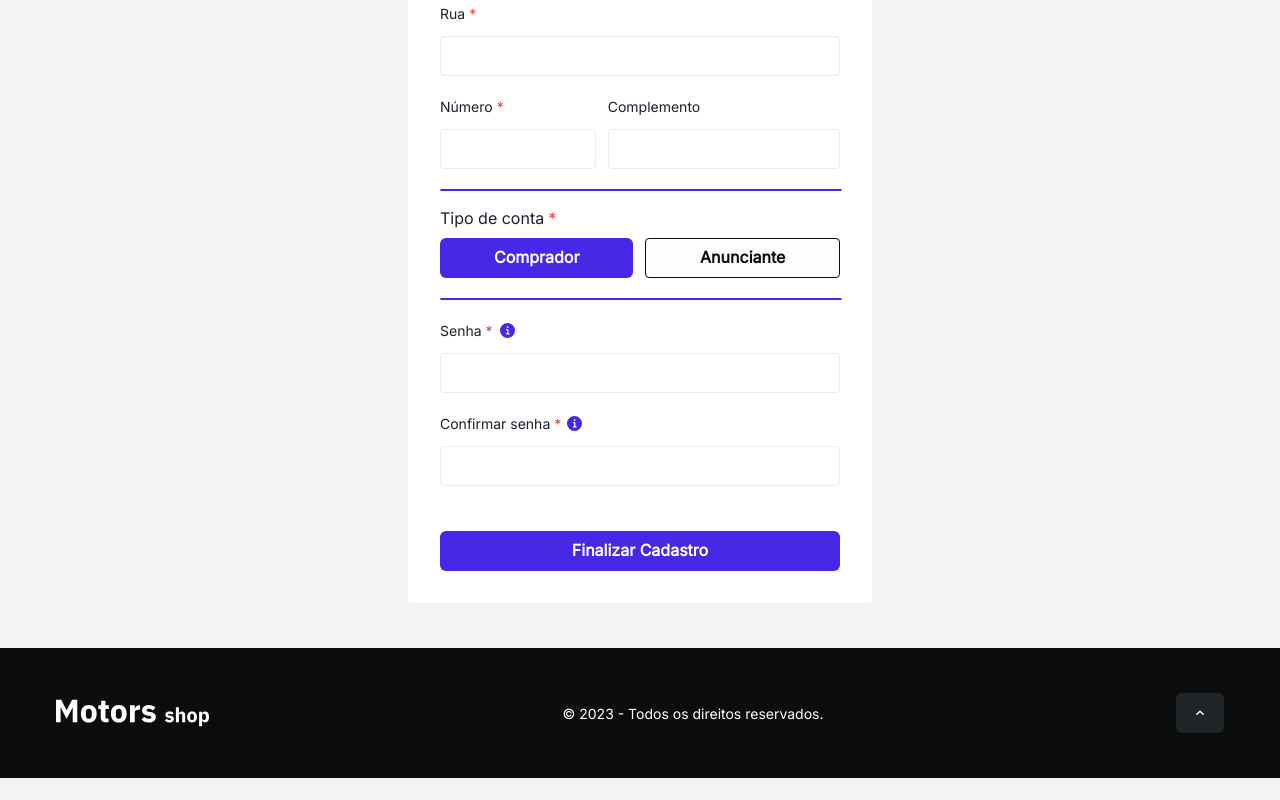
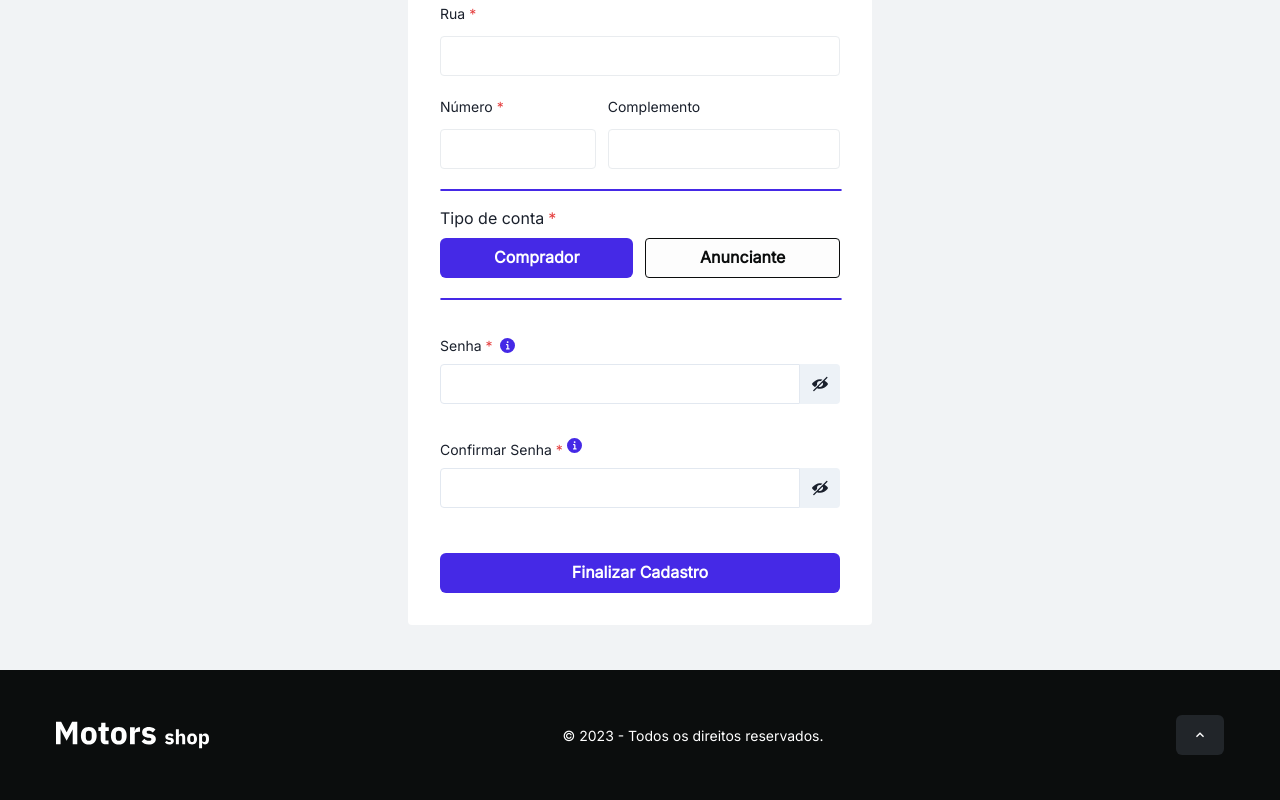
Before and after one commit to Germana-1/Kenzie_Kars, a React (Vite) app in the folder front/: page /register in a window 1280 px wide. Shown: the part 1184-1984 px from the top of the page. Before the commit the page ends 1962 px from the top, so only its background shows below. Built offline with nearby package versions, Linux system fonts and the light colour scheme; no server answers.

Commit message:
feat: add option to show password in entries

```diff
--- a/front/src/pages/RegisterPage/index.tsx
+++ b/front/src/pages/RegisterPage/index.tsx
@@ -3,12 +3,14 @@ import {
     Flex,
     FormControl,
     FormLabel,
+    IconButton,
+    Input,
     Tooltip,
 } from "@chakra-ui/react";
 import { yupResolver } from "@hookform/resolvers/yup";
 import { useForm } from "react-hook-form";
 import { useContext, useState } from "react";
-import { InfoIcon } from "@chakra-ui/icons";
+import { InfoIcon, ViewIcon, ViewOffIcon } from "@chakra-ui/icons";
 
 import { HeaderComponent } from "./../../components/HeaderComponent/index";
 import { InputFormComponent } from "../../components/InputFormComponent/InputFormRegisterUserComponent/index";
@@ -20,7 +22,7 @@ import { Colors } from "../../styles/colors";
 import { UserContext } from "../../contexts/userContext";
 import { registerUserSchema } from "../../schemas/register.schema";
 import { ModalSucess } from "../../components/ModalComponents/ModalSucessComponent";
-
+import { labelCSS } from "../../styles/global";
 
 const formStyle = {
     width: "100%",
@@ -30,15 +32,14 @@ const formStyle = {
 };
 
 export const RegisterPage = () => {
-  const {
-    userRegister,
-    isSucessModalOpen,
-    setIsSucessModalOpen
-  } = useContext(UserContext);
+    const { userRegister, isSucessModalOpen, setIsSucessModalOpen } =
+        useContext(UserContext);
     const [isError, setIsError] = useState<boolean>(true);
 
+    const [showPassword, setShowPassword] = useState(true);
     const [optionIsBuyer, setOptionIsBuyer] = useState<boolean>(false);
-  const [optionIsAdvertiser, setOptionIsAdvertiser] = useState<boolean>(false);
+    const [optionIsAdvertiser, setOptionIsAdvertiser] =
+        useState<boolean>(false);
     const [animation, setAnimation] = useState(false);
     const [openTooltip, setOpenTooltip] = useState(false);
     const [openTooltip2, setOpenTooltip2] = useState(false);
@@ -93,8 +94,8 @@ export const RegisterPage = () => {
             ...data,
             accountType: optionIsBuyer ? "buyer" : "seller",
         };
-
-    userRegister(dataUpdate);
+        console.log(dataUpdate);
+        // userRegister(dataUpdate);
     };
 
     return (
@@ -114,7 +115,11 @@ export const RegisterPage = () => {
                     backgroundColor={Colors.white}
                     borderRadius={"4px"}
                 >
-          <TextH5 fontWeight={800} fontFamily={"Lexend"} color={Colors.brand1}>
+                    <TextH5
+                        fontWeight={800}
+                        fontFamily={"Lexend"}
+                        color={Colors.brand1}
+                    >
                         Cadastro
                     </TextH5>
                     <form
@@ -123,7 +128,9 @@ export const RegisterPage = () => {
                     >
                         <FormControl isRequired>
                             <Flex flexDir={"column"} gap={5}>
-                <TextH7 fontWeight={800}>Informações Pessoais</TextH7>
+                                <TextH7 fontWeight={800}>
+                                    Informações Pessoais
+                                </TextH7>
                                 <InputFormComponent
                                     labelText={"Nome"}
                                     name="name"
@@ -177,7 +184,9 @@ export const RegisterPage = () => {
                             />
 
                             <Flex flexDir={"column"} mt={"15px"} gap={5}>
-                <TextH7 fontWeight={800}>Informações de Endereço</TextH7>
+                                <TextH7 fontWeight={800}>
+                                    Informações de Endereço
+                                </TextH7>
                                 <InputFormComponent
                                     mask={"99999.999"}
                                     labelText={"CEP"}
@@ -209,7 +218,6 @@ export const RegisterPage = () => {
                                     name="address.street"
                                     autoComplete="off"
                                 />
-
                                 <Flex gap={3}>
                                     <Flex flexDir={"column"} gap={2}>
                                         <InputFormComponent
@@ -220,7 +228,6 @@ export const RegisterPage = () => {
                                             autoComplete="off"
                                         />
                                     </Flex>
-
                                     <FormControl isRequired={false}>
                                         <Flex flexDir={"column"} gap={2}>
                                             <InputFormComponent
@@ -241,7 +248,9 @@ export const RegisterPage = () => {
 
                             <Flex flexDir={"column"} gap={5}>
                                 <FormControl isRequired isInvalid={isError}>
-                  <FormLabel mt={"15px"}>Tipo de conta</FormLabel>
+                                    <FormLabel mt={"15px"}>
+                                        Tipo de conta
+                                    </FormLabel>
                                     <Flex gap={3}>
                                         <ButtonBrand1
                                             w={"full"}
@@ -264,7 +273,9 @@ export const RegisterPage = () => {
                                                     : ""
                                             }
                                             isDisabled={optionIsAdvertiser}
-                      onClick={() => setAdvertiserOption()}
+                                            onClick={() =>
+                                                setAdvertiserOption()
+                                            }
                                         >
                                             Anunciante
                                         </ButtonGray10>
@@ -275,7 +286,39 @@ export const RegisterPage = () => {
                                     borderRadius={"2px"}
                                     opacity={"1"}
                                 />
+                                <FormControl isRequired>
+                                    <FormLabel css={labelCSS} mt={"15px"}>
+                                        Senha
+                                    </FormLabel>
+                                    <Flex>
+                                        <Input
+                                            focusBorderColor={Colors.brand1}
+                                            color={Colors.brand1}
+                                            type={
+                                                showPassword
+                                                    ? "password"
+                                                    : "text"
+                                            }
+                                            borderRadius={"4px 0 0 4px"}
+                                            {...register("password")}
+                                        />
 
+                                        <IconButton
+                                            aria-label="Toggle password visibility"
+                                            borderRadius={"0 4px 4px 0"}
+                                            icon={
+                                                showPassword ? (
+                                                    <ViewOffIcon />
+                                                ) : (
+                                                    <ViewIcon />
+                                                )
+                                            }
+                                            onClick={() =>
+                                                setShowPassword(!showPassword)
+                                            }
+                                        />
+                                    </Flex>
+                                </FormControl>
                                 <Tooltip
                                     hasArrow
                                     bg={Colors.brand1}
@@ -289,23 +332,49 @@ export const RegisterPage = () => {
                                 >
                                     <InfoIcon
                                         position={"absolute"}
-                    bottom={"148px"}
+                                        bottom={"155px"}
                                         left={"60px"}
                                         fontSize={"15px"}
                                         color={Colors.brand1}
                                         cursor={"pointer"}
-                    onClick={() => setOpenTooltip(!openTooltip)}
+                                        onClick={() =>
+                                            setOpenTooltip(!openTooltip)
+                                        }
                                     />
                                 </Tooltip>
-
-                <InputFormComponent
-                  labelText={"Senha"}
-                  type={"password"}
-                  register={register}
-                  name="password"
-                  onFocus={() => setOpenTooltip(false)}
+                                <FormControl isRequired>
+                                    <FormLabel css={labelCSS} mt={"15px"}>
+                                        Confirmar Senha
+                                    </FormLabel>
+                                    <Flex>
+                                        <Input
+                                            focusBorderColor={Colors.brand1}
+                                            color={Colors.brand1}
+                                            type={
+                                                showPassword
+                                                    ? "password"
+                                                    : "text"
+                                            }
+                                            borderRadius={"4px 0 0 4px"}
+                                            {...register("confirmPassword")}
                                         />
 
+                                        <IconButton
+                                            aria-label="Toggle password visibility"
+                                            borderRadius={"0 4px 4px 0"}
+                                            icon={
+                                                showPassword ? (
+                                                    <ViewOffIcon />
+                                                ) : (
+                                                    <ViewIcon />
+                                                )
+                                            }
+                                            onClick={() =>
+                                                setShowPassword(!showPassword)
+                                            }
+                                        />
+                                    </Flex>
+                                </FormControl>
                                 <Tooltip
                                     hasArrow
                                     bg={Colors.brand1}
@@ -322,24 +391,20 @@ export const RegisterPage = () => {
                                         fontSize={"15px"}
                                         color={Colors.brand1}
                                         cursor={"pointer"}
-                    onClick={() => setOpenTooltip2(!openTooltip2)}
+                                        onClick={() =>
+                                            setOpenTooltip2(!openTooltip2)
+                                        }
                                     />
                                 </Tooltip>
-
-                <InputFormComponent
-                  labelText={"Confirmar senha"}
-                  type={"password"}
-                  register={register}
-                  name="confirmPassword"
-                  onFocus={() => setOpenTooltip2(false)}
-                />
                             </Flex>
                         </FormControl>
 
-            <ButtonBrand1 type="submit" onClick={() => handleClick()}>
+                        <ButtonBrand1
+                            type="submit"
+                            onClick={() => handleClick()}
+                        >
                             Finalizar Cadastro
                         </ButtonBrand1>
-
                     </form>
                 </Flex>
             </Flex>
```
Lines whose indentation alone changed are shown as unchanged.
